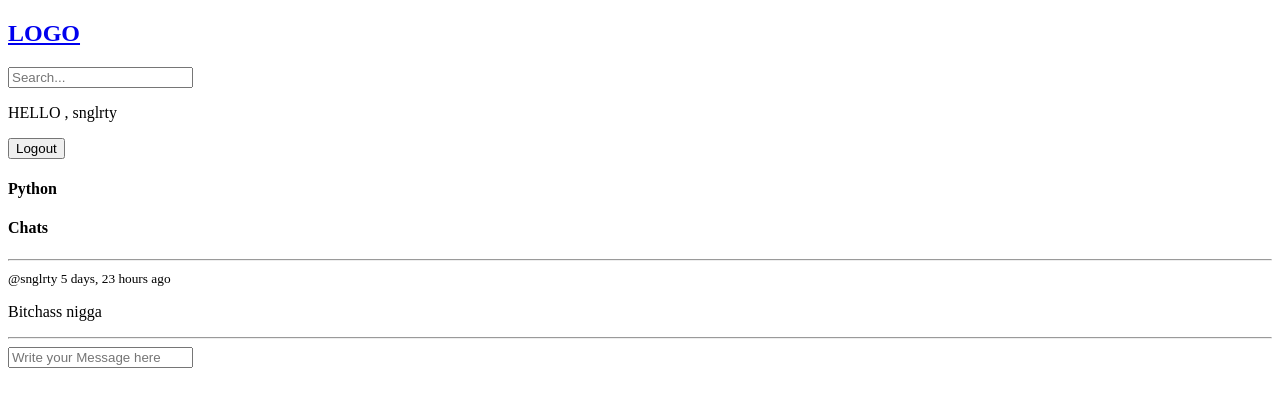
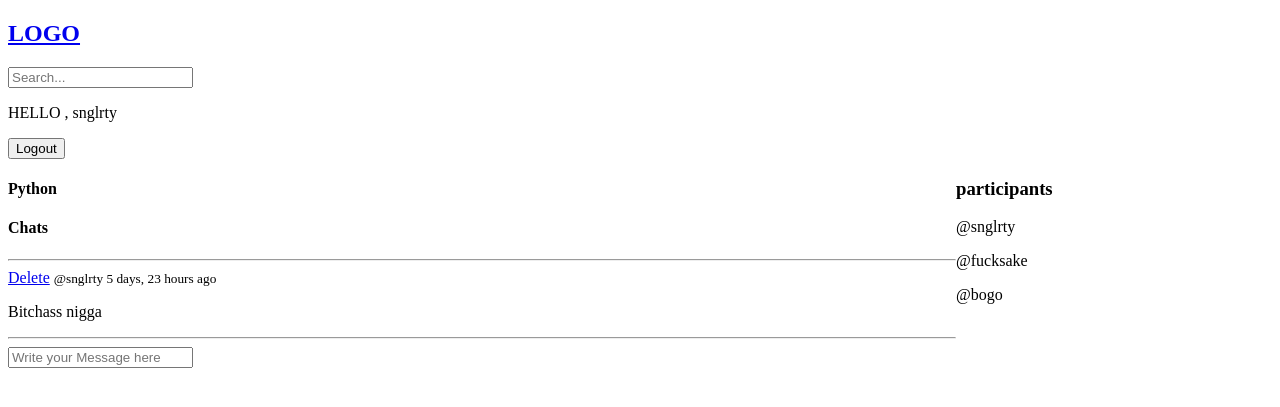
Before and after one commit to Ayush-31r/Talk-Buds, a Django app: page /room/1/ in a window 1280 px wide. Shown: the top 407 px of the page. Run offline with Django 5.2, Linux system fonts and the light colour scheme; a user stored in the database is signed in; data comes from the database, SQL or seed files in the repository; both versions use the stored data as it was after the commit.

Commit message:
Messages CRUD

```diff
--- a/base/models.py
+++ b/base/models.py
@@ -13,7 +13,7 @@ class Room(models.Model):
     topic = models.ForeignKey(Topic, on_delete= models.SET_NULL, null= True)
     name = models.CharField(max_length=200)
     description = models.TextField(null=True, blank=True)
-    #participants
+    participants = models.ManyToManyField(User,related_name='particpants',blank='True')
     updated = models.DateTimeField(auto_now= True)
     created = models.DateTimeField(auto_now_add= True)
 
--- a/base/templates/base/home.html
+++ b/base/templates/base/home.html
@@ -5,7 +5,7 @@
 <style>
     .home-container{
         display: grid;
-        grid-template-columns: 1fr 3fr;
+        grid-template-columns: 1fr 3fr 1fr;
 
     }
 </style>
@@ -45,5 +45,9 @@
             {%endfor%}
         </div>
     </div>
+
+    <div>
+        <h3>Recent</h3>
+    </div>
 </div>
 {%endblock%}
--- a/base/templates/base/room.html
+++ b/base/templates/base/room.html
@@ -1,6 +1,17 @@
 {%extends 'main.html'%}
 
 {%block content%}
+
+<style>
+    .room-container {
+        display: grid;
+        grid-template-columns: 3fr 1fr;
+    }
+</style>
+
+<div class="room-container">
+
+    <div>
         <h4>{{ room.name }}</h4>
         <p>{{ room.description}}</p>
 
@@ -11,6 +22,9 @@
 
             {% for chat in chats %}
                 <div>
+                    {% if request.user == chat.user %}
+                        <a href="{% url 'delete-message' chat.id%}">Delete</a>
+                    {%endif%}
                     <small> @{{chat.user}} {{chat.created|timesince}} ago</messgae></small>
                     <p>{{chat.body}}</p>
                     <hr>
@@ -26,4 +40,17 @@
             </form>
         </div>
         {%endif%}
+    </div>
+
+    <div>
+        <h3>participants</h3>
+        {%for user in participants %}
+
+            <div>
+                <p> @{{user.username}}</p>
+            </div>
+        {% endfor %}
+    </div>
+
+</div>
 {%endblock%}
--- a/base/urls.py
+++ b/base/urls.py
@@ -13,5 +13,6 @@ urlpatterns = [
     path('create-room/',CreateRoom,name="create-room"),
     path('update-room<str:pk>/',UpdateRoom,name="update-room"),
     path('delete-room<str:pk>/',DeleteRoom,name="delete-room"),
+    path('delete-message<str:pk>/',DeleteChat,name="delete-message"),
 
 ]
--- a/base/views.py
+++ b/base/views.py
@@ -49,8 +49,8 @@ def RegisterUser(request):
     form = UserCreationForm()
     if request.method == 'POST':
         form = UserCreationForm(request.POST)
-        if form.is_valid:
-            user = form.save(commit=False)
+        if form.is_valid():
+            user = form.save(commit=True)
             user.username = user.username.lower()
             user.save()
             login(request,user)
@@ -78,16 +78,17 @@ def home(request):
 def room(request,pk):
     room = Room.objects.get(id=pk)
     chats = room.message_set.all().order_by('-created')
-
+    participants = room.participants.all()
     if request.method == 'POST':
         chat = message.objects.create(
             user = request.user,
             room=room,
             body=request.POST.get('body')
         )
+        room.participants.add(request.user)
         return redirect('room', pk=room.id)
 
-    context = {'room' : room , 'chats' : chats}
+    context = {'room' : room , 'chats' : chats, 'participants' : participants,}
     return render(request,'base/room.html',context)
 
 
@@ -130,3 +131,15 @@ def DeleteRoom(request,pk):
         room.delete()
         return redirect('home')
     return render(request,'base/delete.html',{'obj' :room})
+
+@login_required(login_url='login')
+def DeleteChat(request,pk):
+    chat = message.objects.get(id=pk)
+
+    if request.user != chat.user:
+        return HttpResponse('You are not allowed here !!')
+
+    if request.method == 'POST':
+        chat.delete()
+        return redirect('home')
+    return render(request,'base/delete.html',{'obj' : chat})
```
Also changed, not shown: base/migrations/0003_alter_room_options_room_participants.py (added), db.sqlite3. Lines whose indentation alone changed are shown as unchanged.
